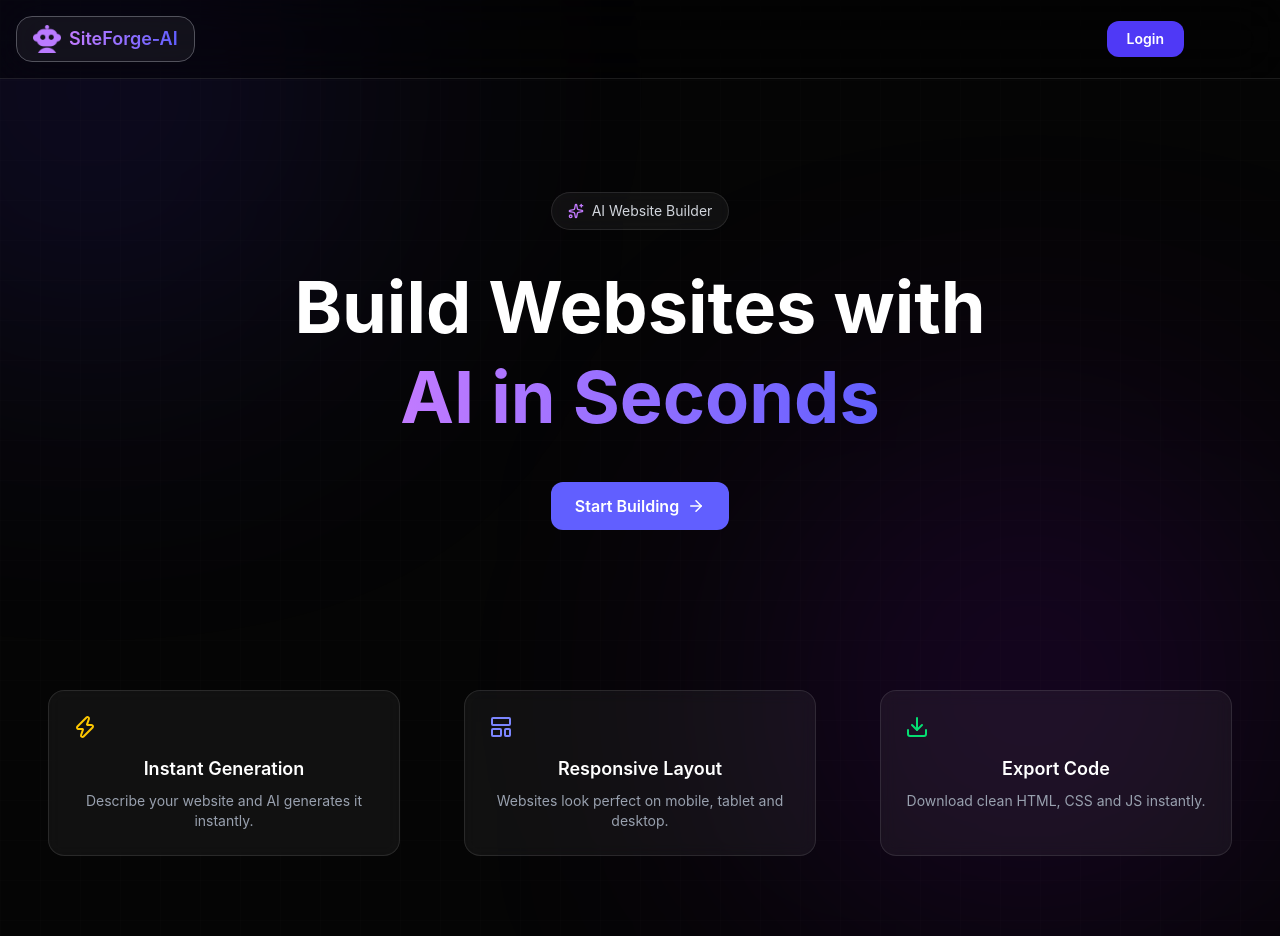
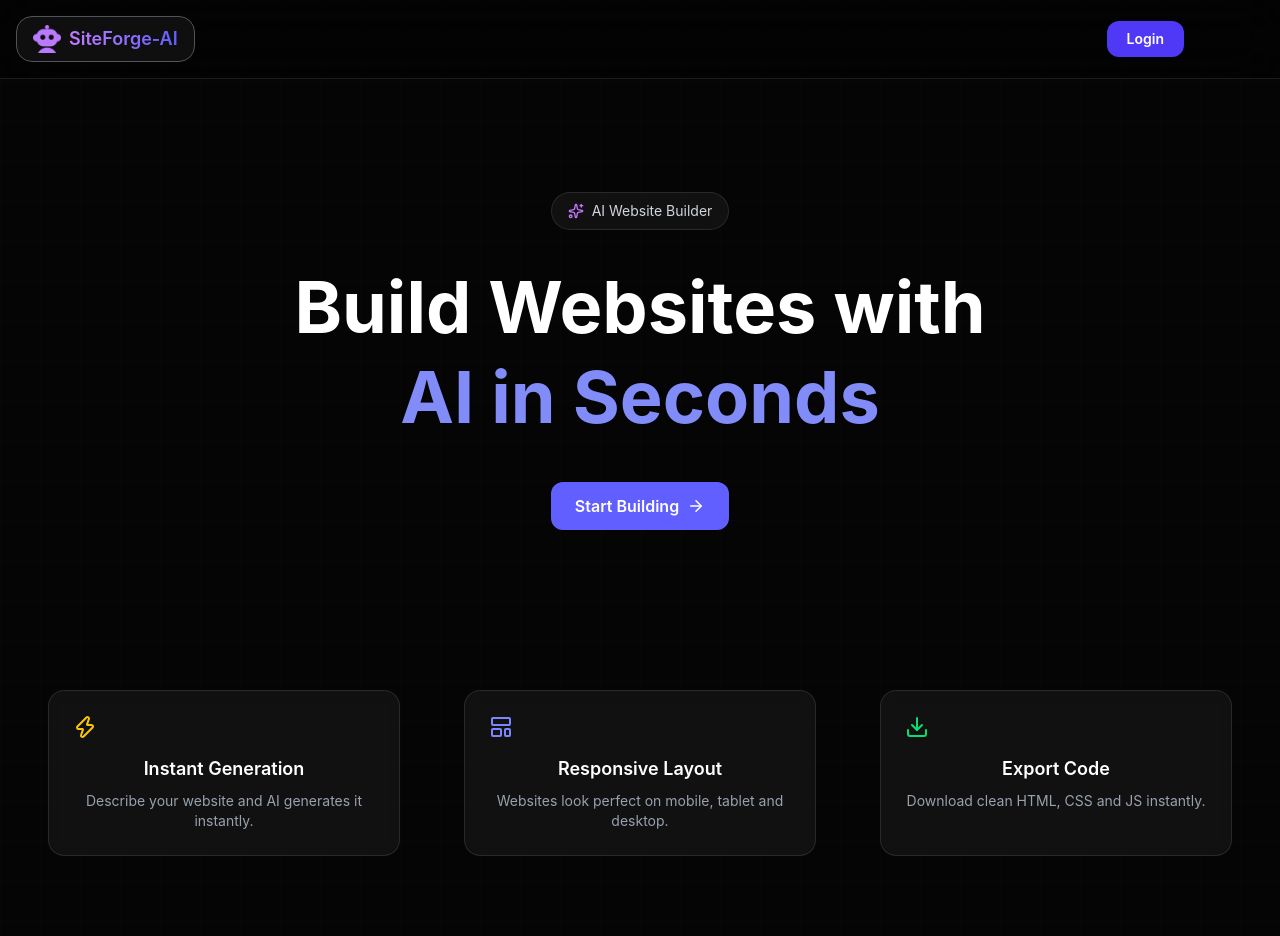
Before and after one commit to mansiisainii/SiteForge-AI, a React (Vite) app in the folder frontend/: page / in a window 1280 px wide. Built offline with nearby package versions, Linux system fonts and the light colour scheme; no server answers.

Commit message:
Updated frontend

```diff
--- a/frontend/src/pages/Home.jsx
+++ b/frontend/src/pages/Home.jsx
@@ -18,11 +18,6 @@ const Home = () => {
       <Navbar />
       <section className="relative min-h-screen bg-[#050505] text-white overflow-hidden">
 
-        {/* Glow background */}
-        <div className="absolute inset-0 pointer-events-none">
-          <div className="absolute -top-40 -left-40 w-125 h-125 bg-indigo-600/15 rounded-full blur-[140px]" />
-          <div className="absolute bottom-0 right-0 w-125 h-125 bg-purple-600/15 rounded-full blur-[140px]" />
-        </div>
 
         {/* Grid background */}
         <div
@@ -54,7 +49,7 @@ const Home = () => {
           >
             Build Websites with
             <br />
-            <span className="bg-linear-to-r from-purple-400 to-indigo-500 bg-clip-text text-transparent">
+            <span className="text-[#818cf8]">
               AI in Seconds
             </span>
           </motion.h1>
```
